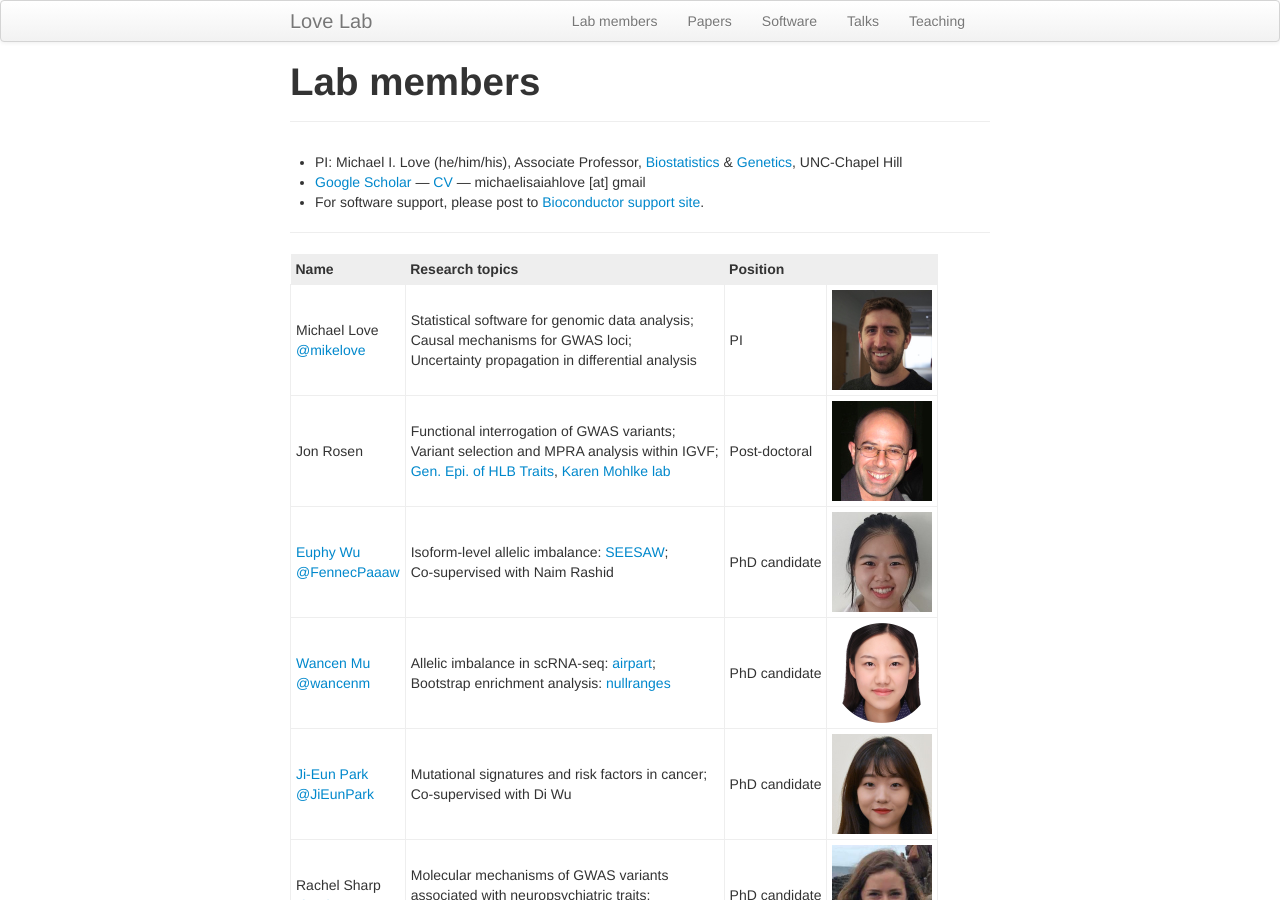
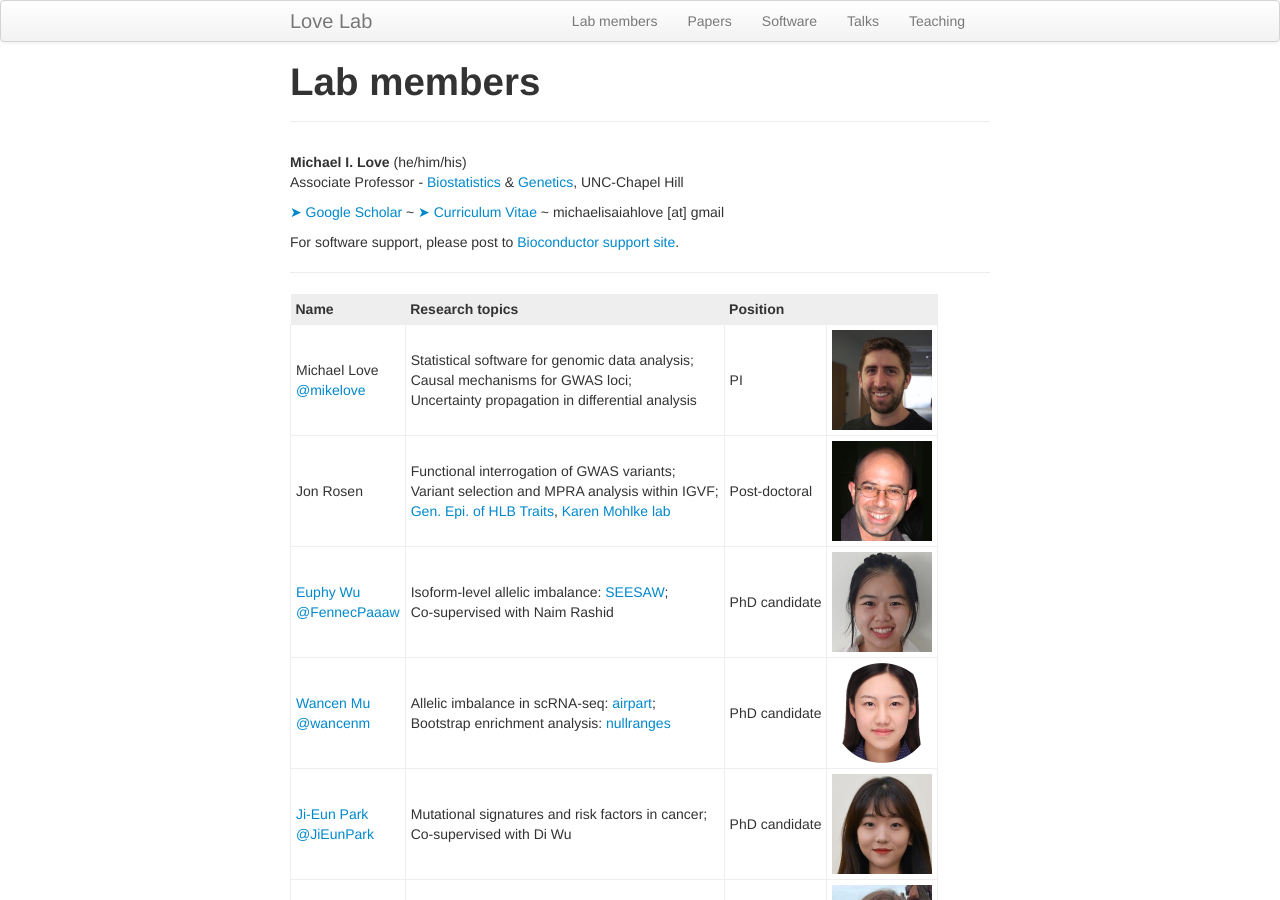
Before and after one commit to mikelove/mikelove.github.io, a Jekyll site: the page built from pages/lab.md, in a window 1280 px wide and 900 px high. Built offline with Jekyll 4.4.1, drawn with Linux system fonts in a browser that asks for light colours.

Commit message:
updating website

```diff
--- a/pages/lab.md
+++ b/pages/lab.md
@@ -21,14 +21,16 @@ td{
 </style>
 
 
-* PI: Michael I. Love (he/him/his), Associate Professor,
-[Biostatistics](http://sph.unc.edu/bios/biostatistics/) &
+**Michael I. Love** (he/him/his) <br/>
+Associate Professor - [Biostatistics](http://sph.unc.edu/bios/biostatistics/) &
 [Genetics](http://www.med.unc.edu/genetics/),
 UNC-Chapel Hill
-* [Google Scholar](https://scholar.google.com/citations?user=vzXv764AAAAJ) ---
-[CV](../assets/michael_love_cv.pdf)
---- michaelisaiahlove [at] gmail
-* For software support, please post to [Bioconductor support site](https://support.bioconductor.org).
+
+[➤ Google Scholar](https://scholar.google.com/citations?user=vzXv764AAAAJ) ~
+[➤ Curriculum Vitae](../assets/michael_love_cv.pdf) ~
+michaelisaiahlove [at] gmail
+
+For software support, please post to [Bioconductor support site](https://support.bioconductor.org).
 
 ---
 
```
Also changed, not shown: 1 other file.
